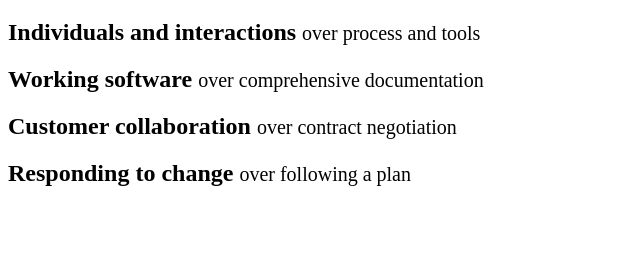
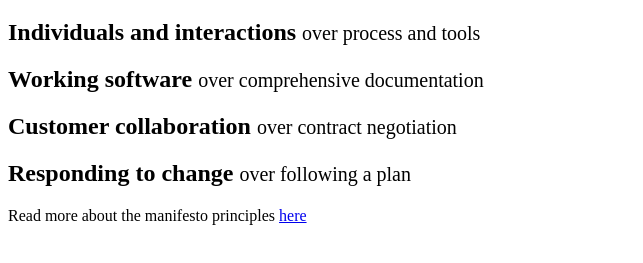
Before and after one commit to dejv0ld/labb1_agile, a plain HTML site: page index.html in a window 1280 px wide. Shown: the part 61-324 px from the top of the page, without its empty margins (0-643 px from the left). Drawn offline with Linux system fonts and the light colour scheme.

Commit message:
adding text and hyperlink

```diff
--- a/index.html
+++ b/index.html
@@ -17,6 +17,7 @@
     <h2>Working software <small>over comprehensive documentation</small></h2>
     <h2>Customer collaboration <small>over contract negotiation</small></h2>
     <h2>Responding to change <small>over following a plan</small></h2>
+    <p>Read more about the manifesto principles <a href="principles.html">here</a> </p>
   </div>
 </body>
 
```
